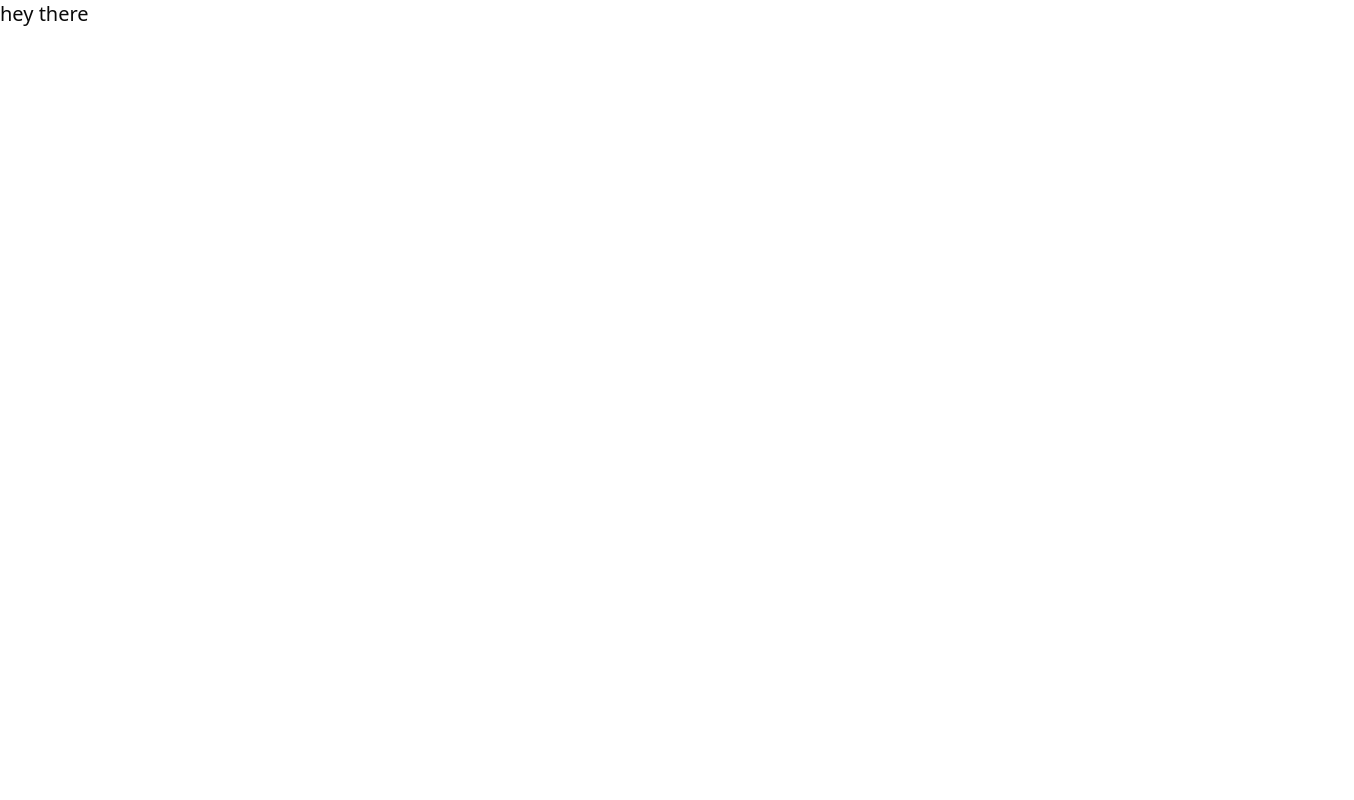
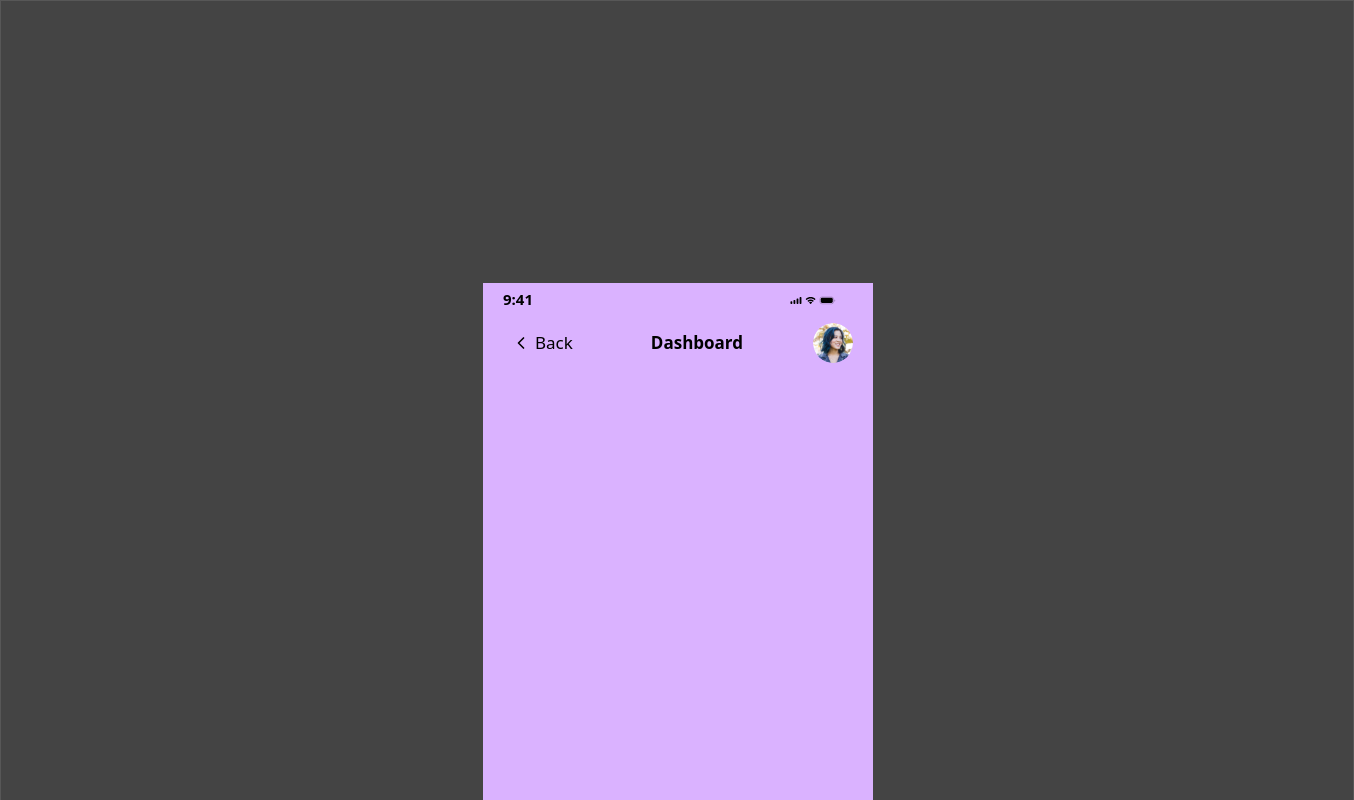
Before and after one commit to ay690/Sparknomy_assignment, a React (Vite) app: page / in a window 1280 px wide. Shown: the top 800 px of the page, 1354 px wide, since content can reach past the window. Built offline with nearby package versions, Linux system fonts and the light colour scheme.

Commit message:
UI: Header

```diff
--- /dev/null
+++ b/src/components/dashboard/Header/Header.tsx
@@ -0,0 +1,35 @@
+import React from "react";
+import { Button } from "../../common/Button/Button";
+import { ChevronLeft } from "lucide-react";
+import batteryIdicatorIcon from "../../../assets/BatteryAndIndicator.svg"
+
+export const Header: React.FC = () => {
+  return (
+    <div className="w-full bg-purple-300 p-1">
+      {/* Status Bar */}
+      <div className="flex justify-between items-center px-4 h-[24px]">
+        <div className="text-[15px] font-semibold text-black">9:41</div>
+        <img
+          className="w-[80px] h-[80px]"
+          alt="Battery and signal indicators"
+          src={batteryIdicatorIcon}
+        />
+      </div>
+
+      {/* Navigation Header */}
+      <header className="flex items-center justify-between px-4 py-3">
+        <Button
+          variant="ghost"
+          className="flex items-center gap-1 px-2 py-1 h-auto"
+        >
+          <ChevronLeft className="w-5 h-5 text-black" />
+          <span className="text-black text-[17px] font-normal">Back</span>
+        </Button>
+
+        <h1 className="text-black text-[17px] font-semibold">Dashboard</h1>
+
+        <div className="w-10 h-10 rounded-full bg-cover bg-center bg-[url(src/assets/Avatar.svg)]" />
+      </header>
+    </div>
+  );
+};
--- a/src/screens/AssignmentScreen/AssignmentScreen.tsx
+++ b/src/screens/AssignmentScreen/AssignmentScreen.tsx
@@ -1,18 +1,18 @@
 import React from "react";
-import { Provider } from 'react-redux';
-import { store } from '../../store';
+import { Provider } from "react-redux";
+import { store } from "../../store";
+import { Header } from "../../components/dashboard/Header/Header";
 import type { JSX } from "react/jsx-dev-runtime";
 
 const DashboardContent: React.FC = () => {
   return (
-    <h1 className="text-xl">hey there</h1>
-    // Header
-    // Content section
-    //    -create invoice Card
-    //    -Time period selector
-    //    - earning section
-    //    - income section
-    //Footer
+    <div className="bg-[#444444] grid justify-items-center [align-items:start] w-screen">
+      <div className="bg-[#444444] border border-solid border-[#ffffff1a] w-[1354px] h-[2725px]">
+        <div className="relative w-[390px] h-[2227px] top-[282px] left-[482px] bg-purple-300">
+          <Header />
+        </div>
+      </div>
+    </div>
   );
 };
 
```
